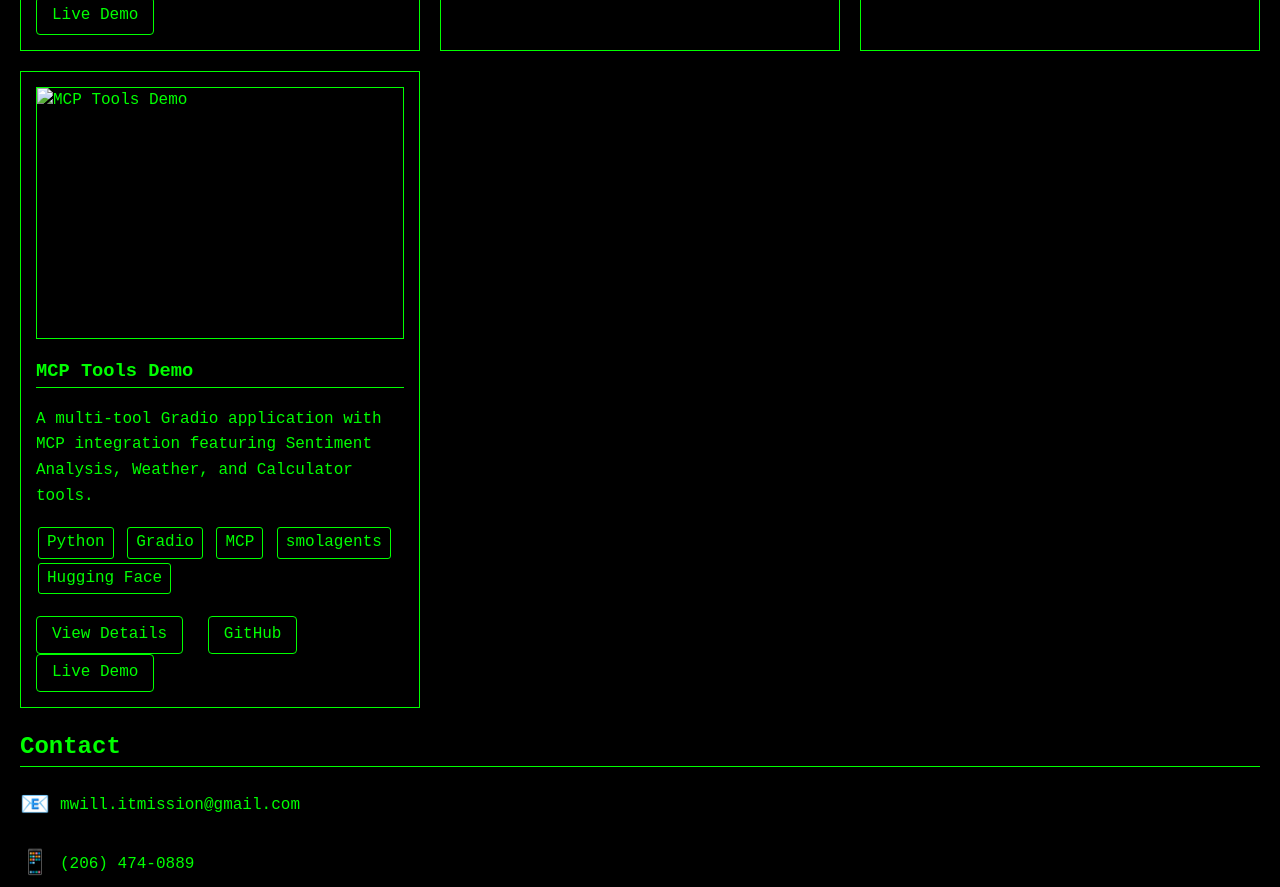
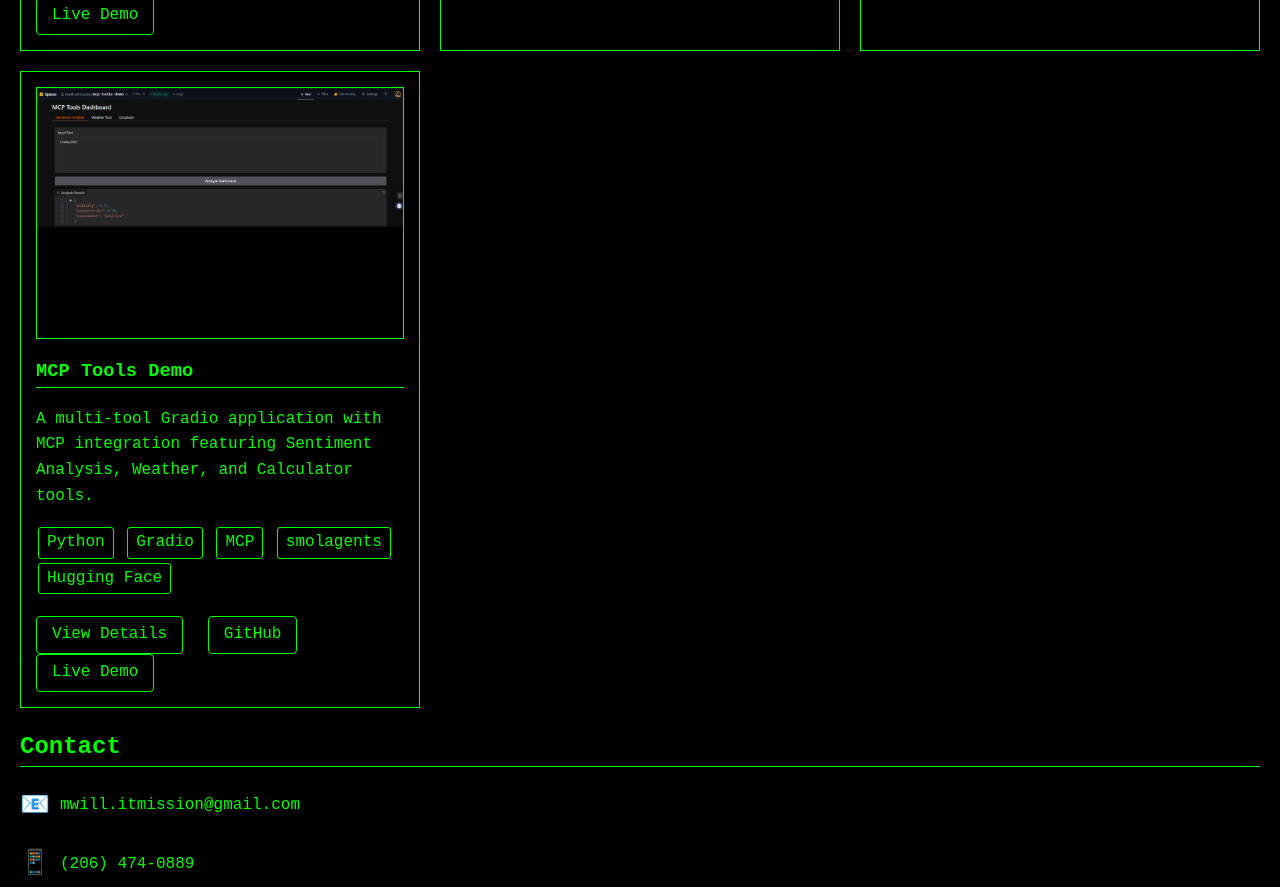
Before and after one commit to mwill20/mwill20.github.io, a plain HTML site: page index.html in a window 1280 px wide. Shown: the part 4470-5357 px from the top of the page. Drawn offline with Linux system fonts and the light colour scheme.

Commit message:
Update MCP Tools Demo image path in index.html

```diff
--- a/index.html
+++ b/index.html
@@ -650,7 +650,7 @@
 
                 <div class="project-card">
                     <div class="project-image">
-                        <img src="images/mcp_tools_demo.png" alt="MCP Tools Demo" style="max-width: 100%; height: auto;">
+                        <img src="images/mcp-tools-demo.png" alt="MCP Tools Demo" style="max-width: 100%; height: auto;">
                     </div>
                     <h3>MCP Tools Demo</h3>
                     <p>A multi-tool Gradio application with MCP integration featuring Sentiment Analysis, Weather, and Calculator tools.</p>
```
